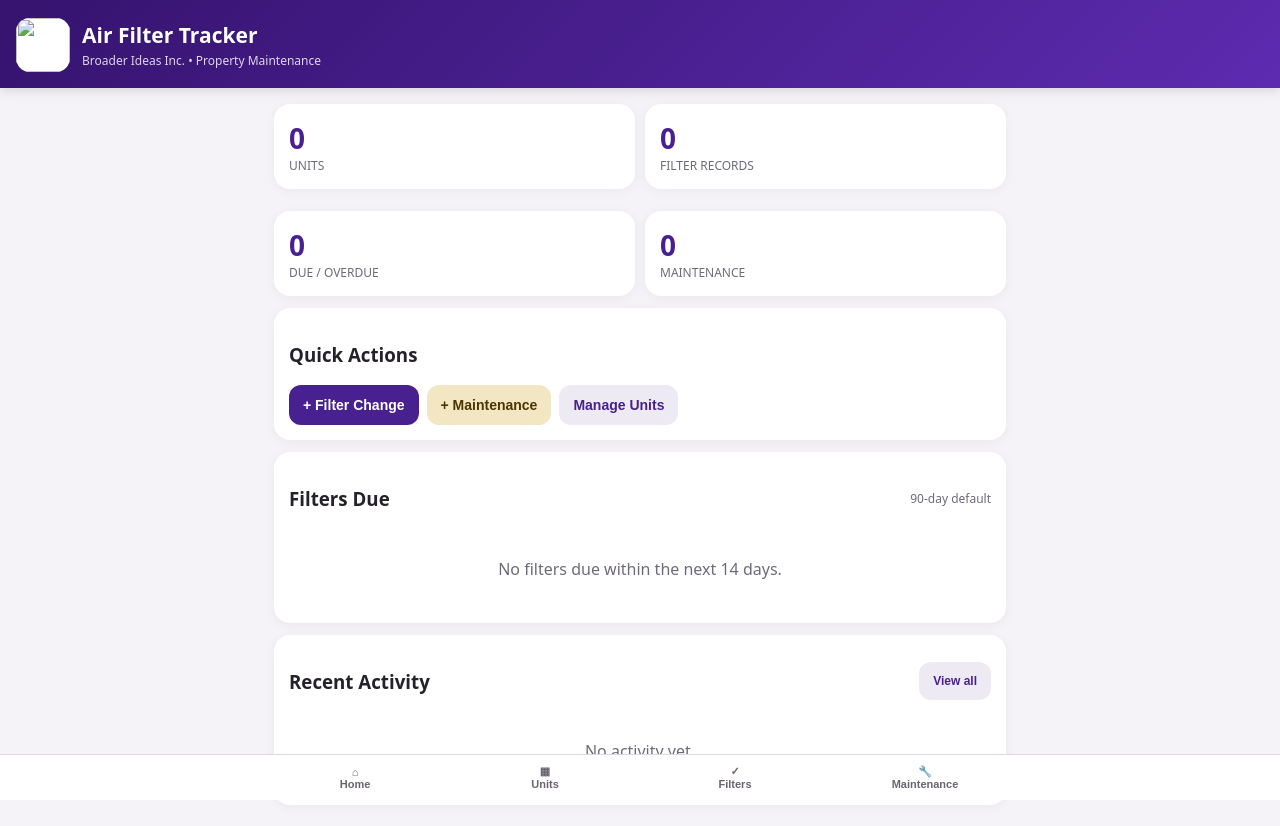
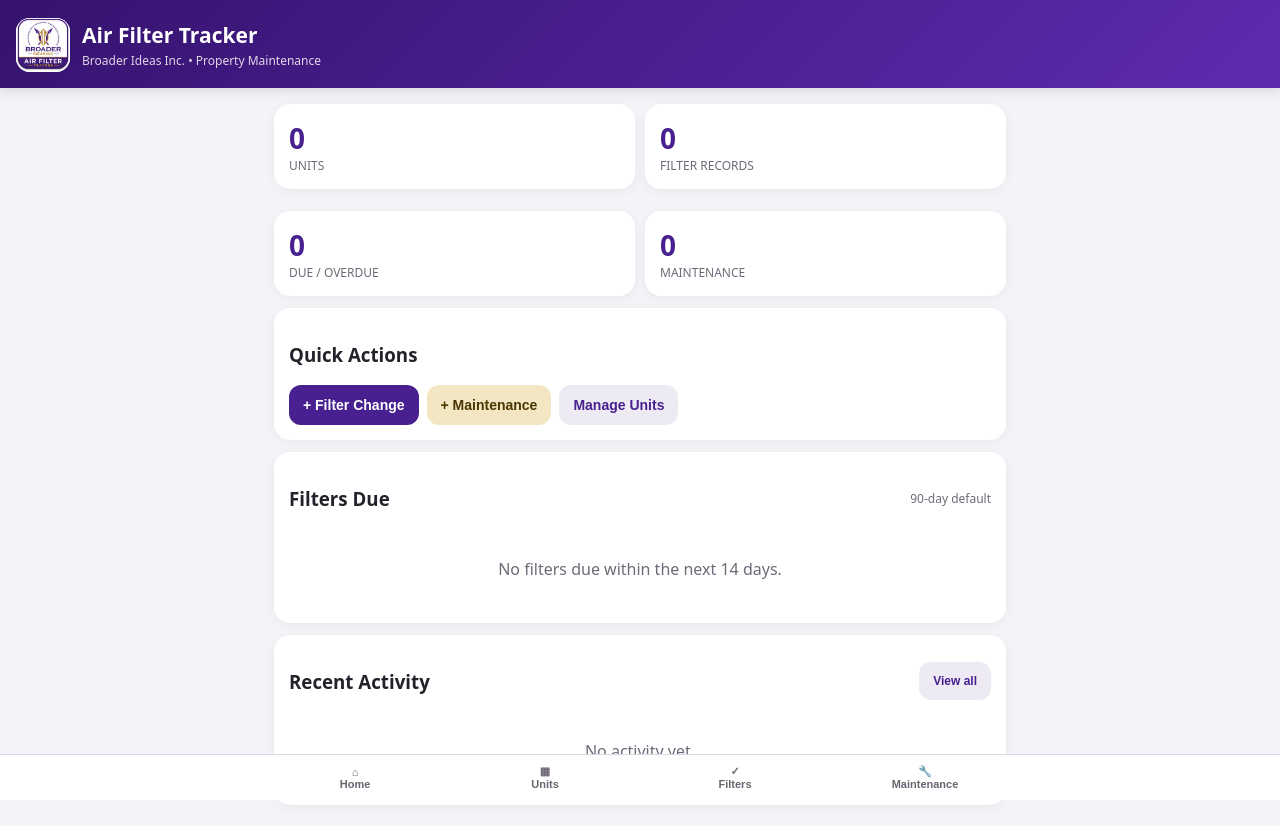
Before and after one commit to Ambassador6/air-filter-tracker, a plain HTML site: page index.html in a window 1280 px wide. Drawn offline with Linux system fonts and the light colour scheme.

Commit message:
Fix image source path in header

```diff
--- a/index.html
+++ b/index.html
@@ -22,7 +22,7 @@ dialog{border:0;border-radius:18px;padding:0;width:min(720px,94vw);box-shadow:0
 </style>
 </head>
 <body>
-<header><div class="head"><img src="icons/icon-192.png"><div><h1>Air Filter Tracker</h1><p>Broader Ideas Inc. • Property Maintenance</p></div></div></header>
+<header><div class="head"><img src="icon-192.png"><div><h1>Air Filter Tracker</h1><p>Broader Ideas Inc. • Property Maintenance</p></div></div></header>
 
 <main>
 <section id="dashboard" class="section active">
```
